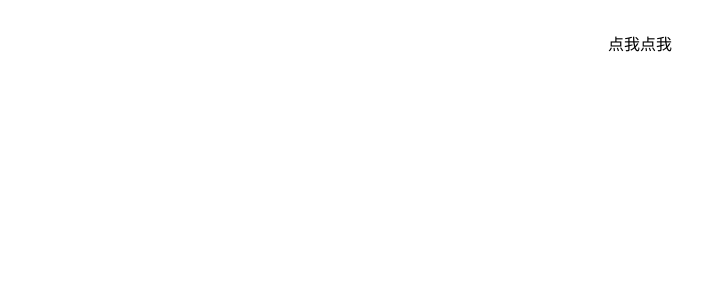
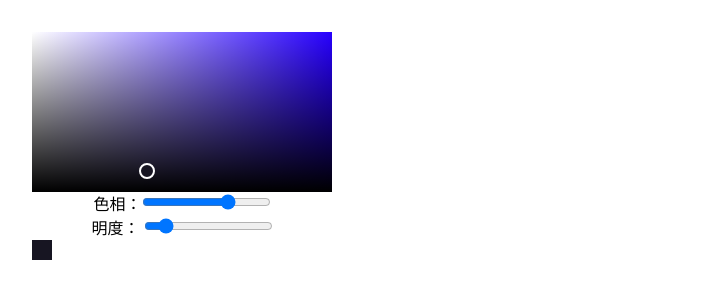
Before and after one commit to hxh-ly/learn-react-pass, a React (Vite) app in the folder vite-react-pass/: page / in a window 1280 px wide. Shown: the top 300 px of the page, without its empty margins (0-703 px from the left). Built offline with nearby package versions, Linux system fonts and the light colour scheme.

Commit message:
35完成colorpicker的util通过x,y计算color，完成ahook，完成input调整色相，明度（上下）

```diff
--- a/vite-react-pass/package.json
+++ b/vite-react-pass/package.json
@@ -20,6 +20,7 @@
     "styled-components": "^6.1.17"
   },
   "devDependencies": {
+    "@ctrl/tinycolor": "^4.1.0",
     "@eslint/js": "^9.21.0",
     "@floating-ui/react": "^0.27.7",
     "@tailwindcss/vite": "^4.1.3",
--- a/vite-react-pass/src/App.tsx
+++ b/vite-react-pass/src/App.tsx
@@ -13,6 +13,7 @@ import { Home24 } from './home/home24'
 import { Home26 } from './home/home26'
 import { Home30 } from './home/home30'
 import { Home31 } from './home/home31'
+import { Home35 } from './home/home35'
 function App() {
   const [count, setCount] = useState(0)
 
@@ -28,7 +29,8 @@ function App() {
    {/*  <Home24/>
     <Home26/> */}
    {/*  <Home30/> */}
-    <Home31/>
+   {/*  <Home31/> */}
+   <Home35></Home35>
     </>
   )
 }
--- /dev/null
+++ b/vite-react-pass/src/course/35_colorPicker/ColorPicker/ColorPickerPanel.tsx
@@ -0,0 +1,27 @@
+import { CSSProperties } from "react";
+import "./index.scss";
+import cs from "classnames";
+import { ColorType } from "./interface";
+import { Color } from "./Color";
+import { Palette } from "./Palette";
+import { useControllableValue } from "ahooks";
+type ColorPickerPanelProps = {
+  className?: string;
+  style?: CSSProperties;
+  value?: ColorType;
+  onChange?: (color: Color) => void;
+};
+export function ColorPickerPanel(props: ColorPickerPanelProps) {
+  const { onChange } = props;
+  const [colorValue, setColorValue] = useControllableValue(props);
+  function onPaletteColorChange(color: Color) {
+    setColorValue(color);
+    onChange?.(color);
+  }
+  const cl = cs("color-picker", props.className);
+  return (
+    <div className={cl} style={props.style}>
+      <Palette color={colorValue} onPaletteColorChange={onPaletteColorChange}></Palette>
+    </div>
+  );
+}
--- /dev/null
+++ b/vite-react-pass/src/course/35_colorPicker/ColorPicker/Handle.tsx
@@ -0,0 +1,16 @@
+import cs from "classnames";
+type HandlerSize = "default" | "small";
+interface HandleProps {
+  size?: HandlerSize;
+  color?: string;
+}
+export function Handle(props: HandleProps) {
+  return (
+    <div
+      className={cs(`color-picker-panel-palette-handler`, {
+        [`color-picker-panel-palette-handler-sm`]: props.size === "small",
+      })}
+      style={{ backgroundColor: props.color }}
+    ></div>
+  );
+}
--- /dev/null
+++ b/vite-react-pass/src/course/35_colorPicker/ColorPicker/Palette.tsx
@@ -0,0 +1,46 @@
+import { forwardRef, useRef } from "react";
+import { Color } from "./Color";
+import { Handle } from "./Handle";
+import { TransForm } from "./Transform";
+import { useColorDrag } from "./useColorDrag";
+import { calculateColor, calculateOffset } from "./utils";
+export function Palette({ color,onPaletteColorChange }: { color: Color,onPaletteColorChange:(color: Color)=>void }) {
+  const containerRef = useRef<HTMLDivElement>(null);
+  const targetRef = useRef<HTMLDivElement>(null);
+  const [offset, onDragStart] = useColorDrag({
+    containerRef,
+    targetRef: targetRef,
+    onDragChange: (offsetValue) => {
+      const newColor = calculateColor({
+        offset:offsetValue,
+        containerRef,
+        targetRef,
+        color,
+      });
+      console.log('draging',offsetValue,newColor.toRgbString());
+      onPaletteColorChange?.(newColor);
+    },
+    color,
+    calculate:()=>{
+      return calculateOffset(containerRef,targetRef,color);
+    }
+  });
+  return (
+    <div
+      className={`color-picker-panel-palette`}
+      ref={containerRef}
+      onMouseDown={onDragStart}
+    >
+      <TransForm ref={targetRef} offset={{ x: offset.x, y: offset.y }}>
+        <Handle color={color.toRgbString()} />
+      </TransForm>
+      <div
+        className="color-picker-panel-palette-main"
+        style={{
+          backgroundColor: `hsl(${color.toHsl().h},100%, 50%)`,
+          backgroundImage: `linear-gradient(0,#000,transparent),linear-gradient(90deg,#fff,hsla(0,0%,100%,0))`,
+        }}
+      ></div>
+    </div>
+  );
+}
--- /dev/null
+++ b/vite-react-pass/src/course/35_colorPicker/ColorPicker/Transform.tsx
@@ -0,0 +1,25 @@
+import { forwardRef, ReactNode } from "react";
+
+export interface TransformOffset {
+  x: number;
+  y: number;
+}
+interface TransProps {
+  offset?: TransformOffset;
+  children?: ReactNode;
+}
+export const TransForm = forwardRef<HTMLDivElement, TransProps>((props, ref) => {
+  return (
+    <div
+      ref={ref}
+      style={{
+        position: "absolute",
+        left: props.offset.x ?? 0,
+        top: props.offset.y ?? 0,
+        zIndex: 1,
+      }}
+    >
+      {props.children}
+    </div>
+  );
+});
--- /dev/null
+++ b/vite-react-pass/src/course/35_colorPicker/ColorPicker/color.ts
@@ -0,0 +1,5 @@
+import { TinyColor } from "@ctrl/tinycolor";
+
+export class Color extends TinyColor {
+
+}
--- /dev/null
+++ b/vite-react-pass/src/course/35_colorPicker/ColorPicker/index.scss
@@ -0,0 +1,29 @@
+.color-picker {
+  width: 300px;
+  &-panel {
+    &-palette {
+      position: relative;
+      min-height: 160px;
+      &-main {
+        position: absolute;
+        top: 0;
+        bottom: 0;
+        right: 0;
+        left: 0;
+      }
+      &-handler{
+        box-sizing: border-box;
+        width: 16px;
+        height: 16px;
+        border: 2px solid #fff;
+        border-radius: 50%;
+        box-shadow: 0 0 1px 1px rgba(0, 0, 0, 0);
+        z-index: 1;
+        &-sm {
+            width: 12px;
+            height: 12px;
+        }
+      }
+    }
+  }
+}
--- /dev/null
+++ b/vite-react-pass/src/course/35_colorPicker/ColorPicker/interface.ts
@@ -0,0 +1,18 @@
+import { Color } from "./Color";
+export class RGB {
+  r: number | string;
+  g: number | string;
+  b: number | string;
+}
+export class RGBA extends RGB {
+  a: number | string;
+}
+export interface HSL {
+  h: number | string;
+  s: number | string;
+  l: number | string;
+}
+export interface HSLA extends HSL {
+  a: number;
+}
+export type ColorType = Color | number | string | RGB | RGBA | HSL | HSLA;
--- /dev/null
+++ b/vite-react-pass/src/course/35_colorPicker/ColorPicker/useColorDrag.ts
@@ -0,0 +1,84 @@
+import { useEffect, useRef, useState } from "react";
+import { TransformOffset } from "./Transform";
+import { Color } from "./Color";
+
+interface useColorDragProps {
+  offset?: TransformOffset;
+  containerRef: React.RefObject<HTMLDivElement>;
+  targetRef: React.RefObject<HTMLDivElement>;
+  direction?: "x" | "y";
+  onDragChange: (offset: TransformOffset) => void;
+  color: Color;
+  calculate: () => TransformOffset;
+}
+type EventType = MouseEvent | React.MouseEvent<Element, MouseEvent>;
+type EventHandle = (e: EventType) => void;
+export function useColorDrag(
+  props: useColorDragProps
+): [TransformOffset, EventHandle] {
+  const {
+    offset,
+    containerRef,
+    targetRef,
+    direction,
+    onDragChange,
+    color,
+    calculate,
+  } = props;
+  const [offsetValue, setOffsetValue] = useState(offset || { x: 0, y: 0 });
+  const dragRef = useRef({
+    flag: false,
+  });
+  useEffect(() => {
+    if (!dragRef.current.flag) {
+      if (calculate) {
+        setOffsetValue(calculate());
+      }
+    }
+  }, [color]);
+  useEffect(() => {
+    document.removeEventListener("mousemove", onDragMove);
+    document.removeEventListener("mouseup", onDragStop);
+  }, []);
+
+  const updateOffset = (e: EventType) => {
+    const scrollOffsetX = document.documentElement.scrollLeft;
+    const scrollOffsetY = document.documentElement.scrollTop;
+    // 更新offset
+    const pageX = e.pageX - scrollOffsetX;
+    const pageY = e.pageY - scrollOffsetY;
+    // - 减去滚动的
+    const { x, y, width, height } =
+      containerRef.current.getBoundingClientRect();
+    const { width: targetWidth, height: targetHeight } =
+      targetRef.current.getBoundingClientRect();
+    const centerWidth = targetWidth / 2;
+    const centerHeight = targetHeight / 2;
+    const offsetX = Math.max(Math.min(pageX - x, width), 0) - centerWidth;
+    const offsetY = Math.max(Math.min(pageY - y, height), 0) - centerHeight;
+    const calOffset = {
+      x: offsetX,
+      y: direction === "x" ? offsetValue.y : offsetY,
+    };
+    setOffsetValue(calOffset);
+    onDragChange?.(calOffset);
+  };
+  const onDragMove: EventHandle = (e) => {
+    e.preventDefault();
+    updateOffset(e);
+  };
+  const onDragStop: EventHandle = (e) => {
+    document.removeEventListener("mousemove", onDragMove);
+    document.removeEventListener("mouseup", onDragStop);
+
+    dragRef.current.flag = false;
+  };
+  const onDragStart: EventHandle = (e) => {
+    document.addEventListener("mousemove", onDragMove);
+    document.addEventListener("mouseup", onDragStop);
+
+    dragRef.current.flag = true;
+  };
+
+  return [offsetValue, onDragStart];
+}
--- /dev/null
+++ b/vite-react-pass/src/course/35_colorPicker/ColorPicker/utils.ts
@@ -0,0 +1,44 @@
+import { Color } from "./Color";
+import { TransformOffset } from "./Transform";
+
+export const calculateColor = (props: {
+  offset: TransformOffset;
+  containerRef: React.RefObject<HTMLDivElement>;
+  targetRef: React.RefObject<HTMLDivElement>;
+  color: Color;
+}) => {
+  const { offset, containerRef, targetRef, color } = props;
+  const { width, height } = containerRef.current!.getBoundingClientRect();
+  const { width: targetWidth, height: targetHeight } =
+    targetRef.current!.getBoundingClientRect();
+  const centerOffsetX = targetWidth / 2;
+  const centerOffsetY = targetHeight / 2;
+  const saturation = (offset.x + centerOffsetX) / width;
+  const lightnewss = 1 - (offset.y + centerOffsetY) / height;
+  // 明度-上下
+  // 饱和度-左右
+
+  return new Color({
+    h: color.toHsv().h,
+    s: saturation <= 0 ? 0 : saturation,
+    v: lightnewss >= 1 ? 1 : lightnewss,
+    a: color.toHsv().a,
+  });
+};
+
+export const calculateOffset = (
+  containerRef: React.RefObject<HTMLDivElement>,
+  targetRef: React.RefObject<HTMLDivElement>,
+  color: Color
+) => {
+  const { width, height } = containerRef.current!.getBoundingClientRect();
+  const { width: targetWidth, height: targetHeight } =
+    targetRef.current!.getBoundingClientRect();
+  const centerOffsetX = targetWidth / 2;
+  const centerOffsetY = targetHeight / 2;
+
+  return {
+    x: width * color.toHsv().s - centerOffsetX, // 为了鼠显示鼠标位置在handle中心，要减去centerOffsetX
+    y: height * (1-color.toHsv().v) - centerOffsetY,
+  };
+};
--- /dev/null
+++ b/vite-react-pass/src/home/home35.tsx
@@ -0,0 +1,60 @@
+import { useState } from "react";
+import { ColorPickerPanel } from "../course/35_colorPicker/ColorPicker/ColorPickerPanel";
+import { Color } from "../course/35_colorPicker/ColorPicker/Color";
+export function Home35() {
+  const [color, setColor] = useState<Color>(new Color("rgb(23,21,34)"));
+  const changeH = (event) => {
+    const hsv = color.toHsv();
+    let val = +event.target.value;
+    console.log(val)
+    setColor(new Color({
+        h: val,
+        s: hsv.s,
+        v: hsv.v,
+    }))
+  };
+  const changeV = (event) => {
+    const hsv = color.toHsv();
+    let val = +event.target.value;
+    console.log(val)
+    setColor(new Color({
+        h: hsv.h,
+        s: hsv.s,
+        v: val,
+    }))
+  };
+  return (
+    <div style={{ width: "300px" }}>
+      <ColorPickerPanel
+        value={color}
+        onChange={(c) => {
+          setColor(c);
+        }}
+      />
+      <div>
+        色相：
+        <input
+        type='range'
+          step={0.1}
+          min={0}
+          max={360}
+          value={color.toHsv().h}
+          onChange={changeH}
+        ></input>
+      </div>
+      <div>
+        明度：{" "}
+        <input
+        type='range'
+          step={0.01}
+          min={0}
+          max={1}
+          value={color.toHsv().v}
+          onChange={changeV}
+        ></input>
+      </div>
+
+      <div style={{width: 20, height: 20, background: color.toRgbString()}}></div>
+    </div>
+  );
+}
```
Also changed, not shown: 2 other files (tests, documents, lock files or other folders).
